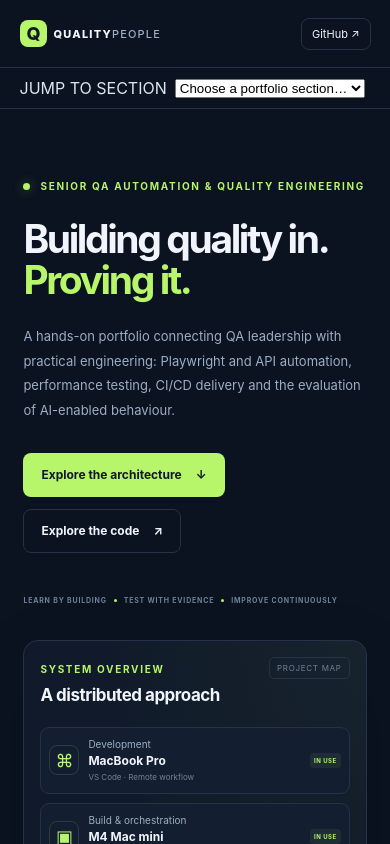
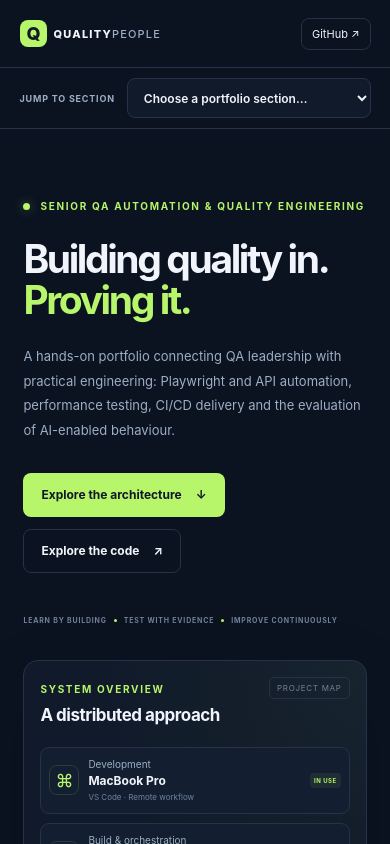
Before and after one commit to Floodzie2/qualitypeople-portfolio, a React (Vite) app: page / in a window 390 px wide. Shown: the top 844 px of the page. Built offline with nearby package versions, Linux system fonts and the light colour scheme.

Commit message:
Style accessible mobile section picker

```diff
--- a/src/App.css
+++ b/src/App.css
@@ -1560,7 +1560,7 @@
 }
 
 
-/* Compact section shortcuts for long-form mobile browsing */
+/* Compact section picker for long-form mobile browsing */
 .mobile-section-nav {
   display: none;
 }
@@ -1570,43 +1570,43 @@
     position: sticky;
     top: 0;
     z-index: 30;
-    display: flex;
+    display: grid;
+    grid-template-columns: auto minmax(0, 1fr);
     align-items: center;
-    gap: 8px;
-    overflow-x: auto;
-    overscroll-behavior-x: contain;
+    gap: 12px;
     padding: 10px 5%;
     border-bottom: 1px solid var(--border);
     background: var(--background);
-    -webkit-overflow-scrolling: touch;
-    scrollbar-width: none;
-  }
-
-  .mobile-section-nav::-webkit-scrollbar {
-    display: none;
-  }
-
-  .mobile-section-nav a {
-    flex: 0 0 auto;
-    padding: 8px 11px;
+  }
+
+  .mobile-section-nav label {
+    color: var(--text-muted);
+    font-size: 9px;
+    font-weight: 750;
+    letter-spacing: 0.8px;
+    white-space: nowrap;
+  }
+
+  .mobile-section-nav select {
+    width: 100%;
+    min-width: 0;
+    min-height: 40px;
+    padding: 0 34px 0 12px;
     border: 1px solid var(--border);
-    border-radius: 999px;
-    color: var(--text-muted);
+    border-radius: 8px;
+    color: var(--text-heading);
     background: var(--surface);
-    font-size: 11px;
-    font-weight: 650;
-    line-height: 1;
-    text-decoration: none;
-    white-space: nowrap;
-    scroll-snap-align: start;
-  }
-
-  .mobile-section-nav a:focus-visible {
+    font: inherit;
+    font-size: 12px;
+    font-weight: 600;
+  }
+
+  .mobile-section-nav select:focus-visible {
     outline: 2px solid var(--accent);
     outline-offset: 2px;
   }
 
   [id] {
-    scroll-margin-top: 62px;
-  }
-}
+    scroll-margin-top: 68px;
+  }
+}
```
